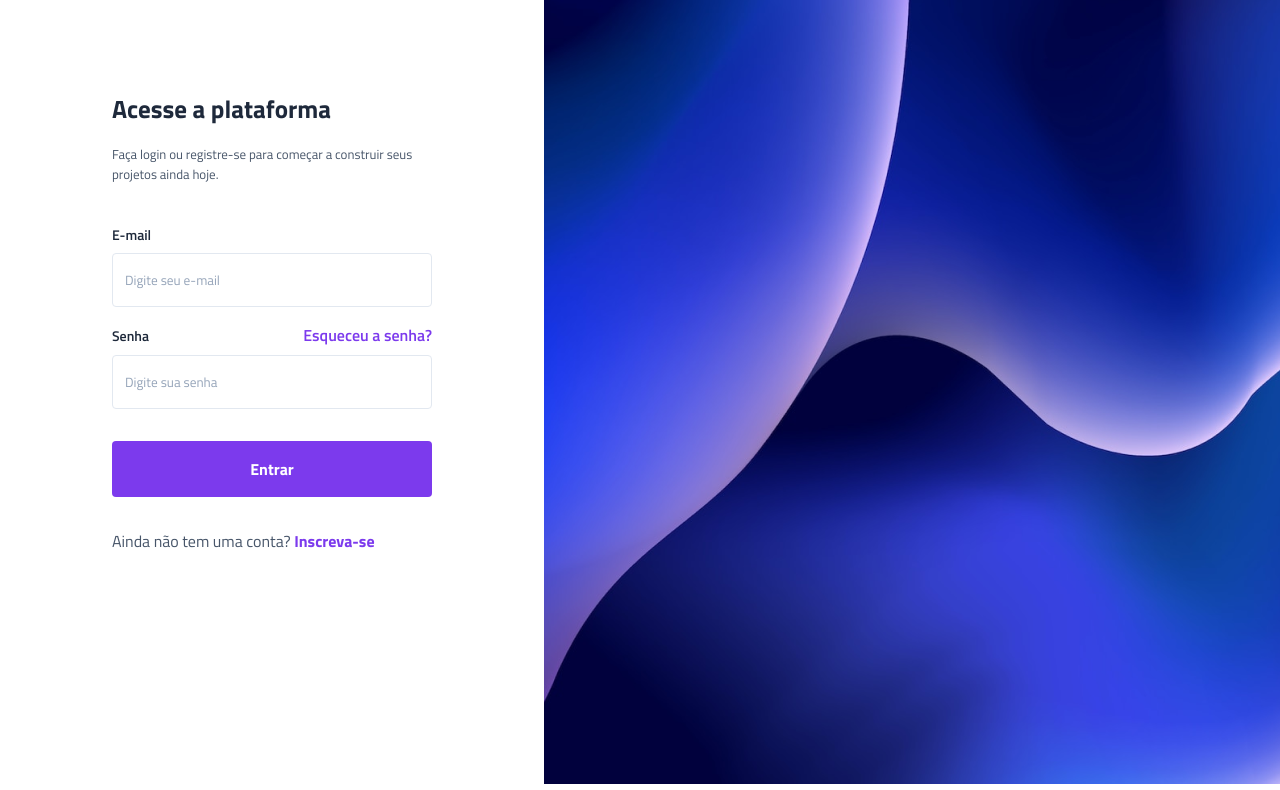
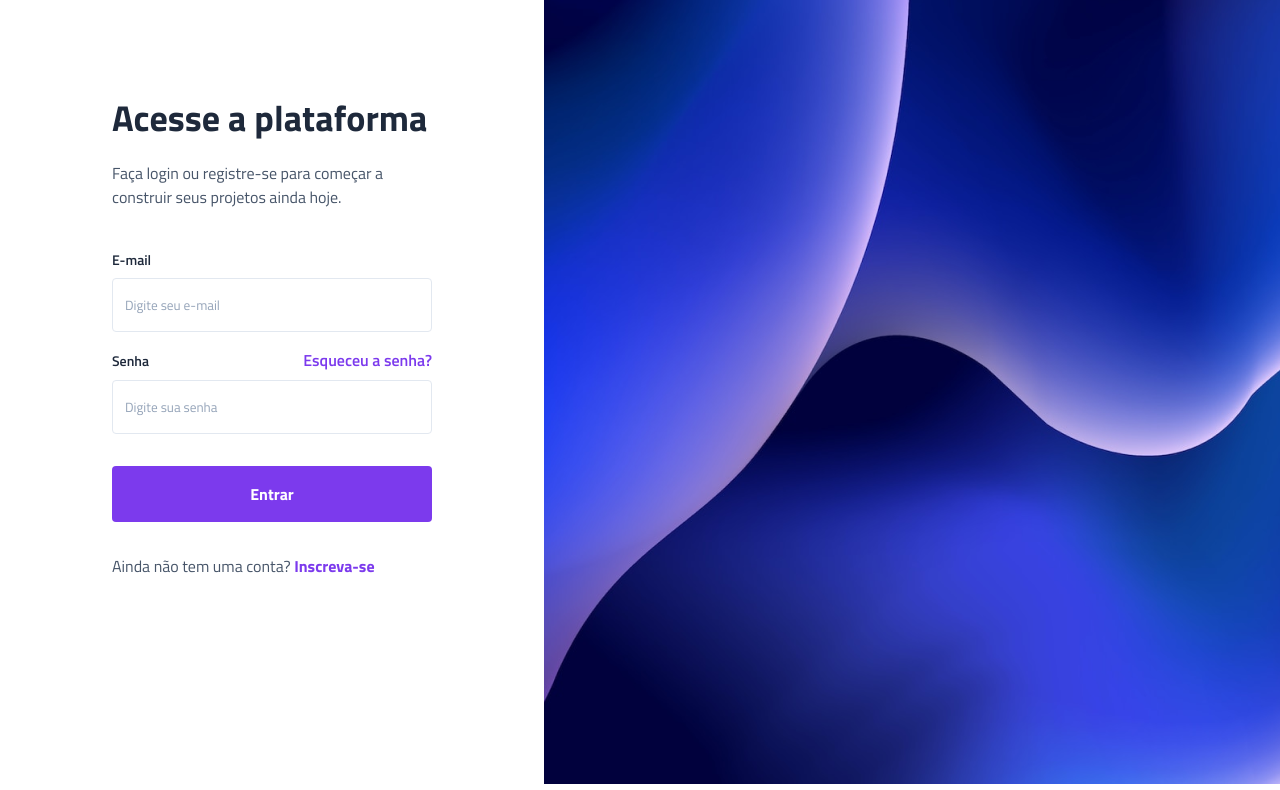
Before and after one commit to murilozanni1mbti/Projeto-Vertigo---, a plain HTML site: page index.html in a window 1280 px wide. Shown: the part 116-906 px from the top of the page. Drawn offline with Linux system fonts and the light colour scheme.

Commit message:
término das alterações do conteúdo

```diff
--- a/style.css
+++ b/style.css
@@ -15,6 +15,7 @@
     --gray-400: #94a3b8;
     --gray-200: #e2e8f0;
     --purple:   #7c3aed;
+    --light-purple: #9F67FF;
     --white:    #fff;
     }
 
@@ -114,6 +115,10 @@
         color: var(--white);
 
     }
+    .login button:hover {
+        background: var(--light-purple);
+        transition: 0.3s;
+    }
 
     .login > p {
         color: var(--gray-600);
@@ -150,9 +155,18 @@
 
         .conteudo {
             width: 100%;
+            display: flex;
+            flex-direction: column;
+            align-items: center;
         }
         .bg-desktop {
             display: block;
             width: 100%;
         }
+        .descricao h1 {
+            font-size: 2.25rem;
+        }
+        .descricao p {
+            font-size: 1rem;
+        }
     }
```
